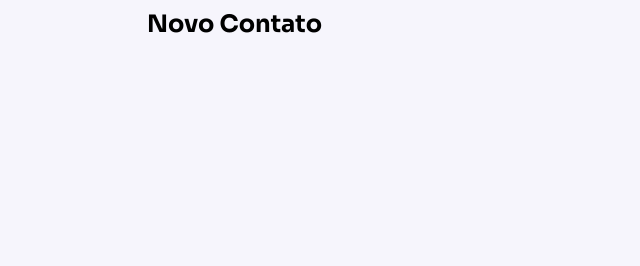
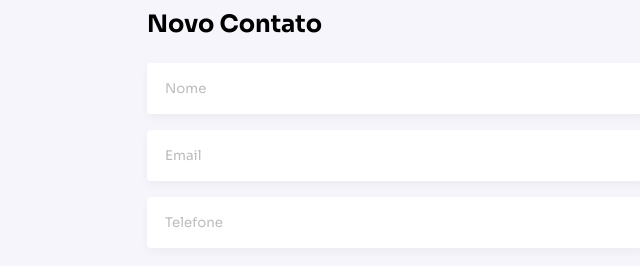
Before and after one commit to firsenThiago/my-contacts-frontend, a React (Create React App) app: page /new in a window 1280 px wide. Shown: the part 182-448 px from the top of the page, without its empty margins (243-883 px from the left). Built offline with nearby package versions, Linux system fonts and the light colour scheme.

Commit message:
feat: style input

```diff
--- a/src/components/Input/style.ts
+++ b/src/components/Input/style.ts
@@ -5,15 +5,21 @@ export const InputWrapper = styled.div<{ mode: string }>`
   width: 100%;
   input {
     width: 100%;
-    border-radius: ${({ mode }) => (mode === "primary" ? "0" : "25px")};
+    border-radius: ${({ mode }) => (mode === "primary" ? "4px" : "25px")};
+    box-shadow: 0px 4px 10px 0px rgba(0, 0, 0, 0.04);
     outline: none;
     border: none;
     padding: 15px 16px;
     font-style: normal;
     font-weight: 400;
     line-height: normal;
+    border: 2px solid ${theme.color.primary.white};
+    transition: border-color 0.2s ease-in;
     &::placeholder {
       color: ${theme.color.secondary[200]};
     }
+    &:focus {
+      border: 2px solid ${theme.color.primary[100]};
+    }
   }
 `;
--- a/src/screens/NewContact/NewContact.tsx
+++ b/src/screens/NewContact/NewContact.tsx
@@ -1,10 +1,28 @@
-import { PageHeader } from "../../components";
-import {} from "./style";
+import { Input, PageHeader } from "../../components";
+import { FormWrapper } from "./style";
+
+const inputData = [
+  { placeholder: "Nome", type: "text" },
+  { placeholder: "Email", type: "email" },
+  { placeholder: "Telefone", type: "tel" },
+];
 
 export const NewContact = () => {
   return (
     <>
       <PageHeader title="Novo Contato" />
+      <FormWrapper>
+        {inputData.map((item) => {
+          return (
+            <Input
+              mode={"primary"}
+              placeholder={item.placeholder}
+              key={item.placeholder}
+              type={item.type}
+            />
+          );
+        })}
+      </FormWrapper>
     </>
   );
 };
--- a/src/screens/NewContact/style.ts
+++ b/src/screens/NewContact/style.ts
@@ -1,3 +1,8 @@
 import styled from "styled-components";
 
-export const HomeWrapper = styled.div``;
+export const FormWrapper = styled.div`
+  display: flex;
+  flex-direction: column;
+  margin-top: 24px;
+  gap: 16px;
+`;
```
